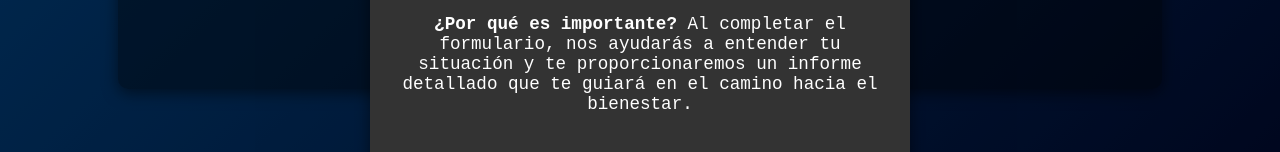
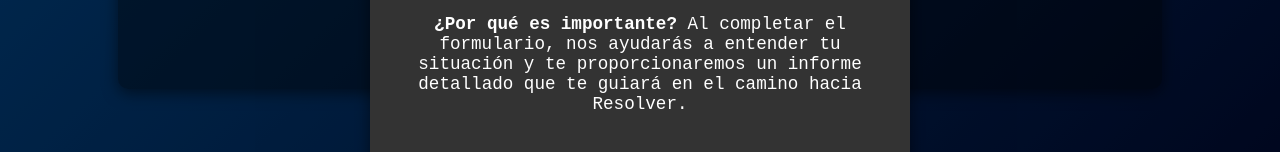
Before and after one commit to IAPISM/iapi, a plain HTML site: page index.html in a window 1280 px wide. Both pictures are taken after a click on the button "CONECTAR". Shown: the part 436-588 px from the top of the page. Drawn offline with Linux system fonts and the light colour scheme.

Commit message:
Update index.html

```diff
--- a/index.html
+++ b/index.html
@@ -179,7 +179,7 @@
                 <div class="modal-body">
                     <p>Como estamos en <strong>Modo Alfa</strong>, nuestro sistema funciona a través de un formulario de Google. Este formulario nos ayudará a entender mejor tu situación y ofrecerte un informe automatizado a la brevedad.</p>
                     <p><strong>¿Qué harás?</strong> Responderás tres preguntas clave para que podamos orientarte correctamente. Estas preguntas están relacionadas con tu bienestar emocional y psicoterapéutico, para poder proporcionarte las mejores recomendaciones basadas en las 30 visiones de psicoterapia que trabajamos.</p>
-                    <p><strong>¿Por qué es importante?</strong> Al completar el formulario, nos ayudarás a entender tu situación y te proporcionaremos un informe detallado que te guiará en el camino hacia el bienestar.</p>
+                    <p><strong>¿Por qué es importante?</strong> Al completar el formulario, nos ayudarás a entender tu situación y te proporcionaremos un informe detallado que te guiará en el camino hacia Resolver.</p>
                 </div>
                 <div class="modal-footer">
                     <a href="https://docs.google.com/forms/d/e/1FAIpQLSd4ezktO9KrqSvanqdVJ5H_UFWQ_KlGLItZhxBlCpZ8Vz8QJQ/viewform" target="_blank" class="btn-heartbeat">Ir al Formulario</a>
```
